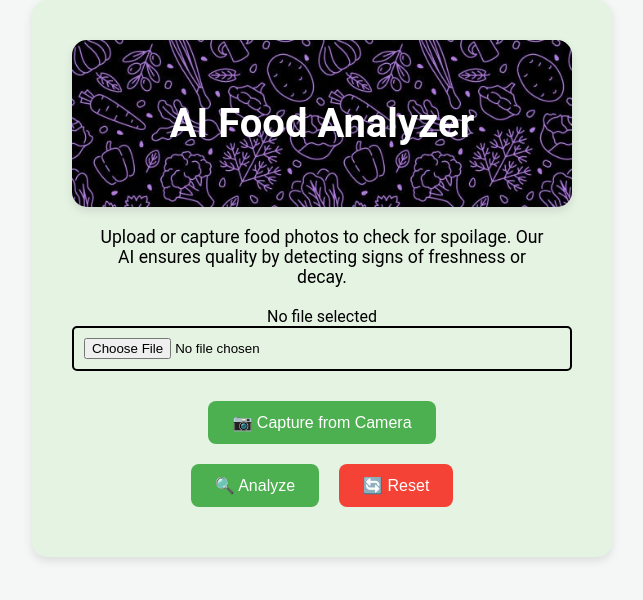
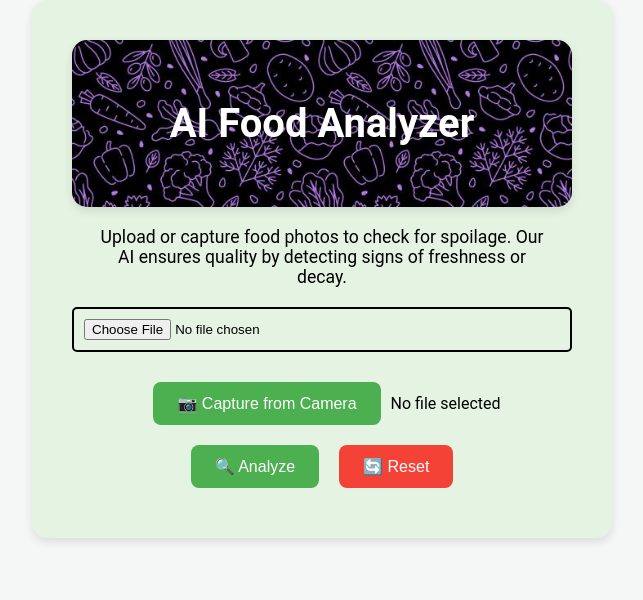
Before and after one commit to Sourav1232/FOODAPP, a React (Create React App) app: page /food in a window 1280 px wide. Shown: the top 600 px of the page, without its empty margins (318-961 px from the left). Built offline with nearby package versions, Linux system fonts and the light colour scheme.

Commit message:
Update Food.js

```diff
--- a/src/components/Food.js
+++ b/src/components/Food.js
@@ -250,7 +250,7 @@ const Food = () => {
         quality by detecting signs of freshness or decay.
       </p>
       <div class="upload-container">
-  <label class="file-input-label">No file selected</label>
+
   <input
     class="file-input"
     type="file"
@@ -260,6 +260,7 @@ const Food = () => {
   <button class="analyze-button" onClick={handleCameraCapture}>
     📷 Capture from Camera
   </button>
+  <label class="file-input-label">No file selected</label>
 </div>
 
       <button
```
